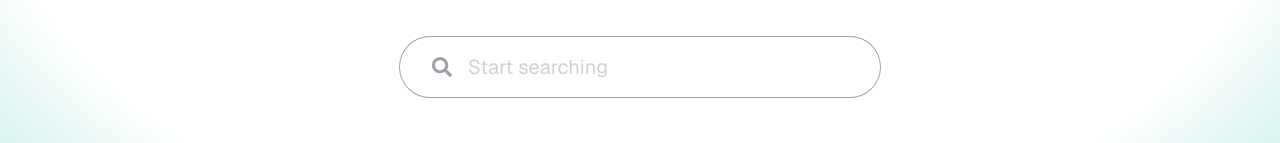
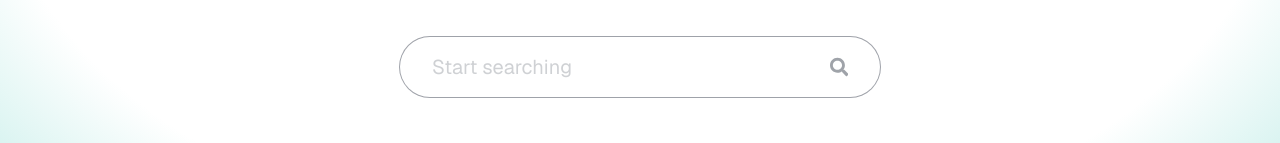
Before and after one commit to fagbenjaenoch/dorms-ng, a Next.js app in the folder apps/frontend/: page / in a window 1280 px wide. Shown: the part 315-458 px from the top of the page. Built offline with nearby package versions, Linux system fonts and the light colour scheme.

Commit message:
moved search icon to the right and added hover animation

```diff
--- a/apps/frontend/app/components/LandingSearch.tsx
+++ b/apps/frontend/app/components/LandingSearch.tsx
@@ -3,8 +3,8 @@ import { FaSearch } from "react-icons/fa";
 export default function LandingSearch() {
   return (
     <div className="text-xl px-8 py-4 w-120 flex items-center gap-4 ring ring-gray-900/40 rounded-full text-gray-900/40">
-      <FaSearch />
-      <input type="text" placeholder="Start searching" />
+      <input type="text" className="w-full" placeholder="Start searching" />
+      <FaSearch className="cursor-pointer relative hover:text-gray-900/60 transition ease-out" />
     </div>
   );
 }
```
